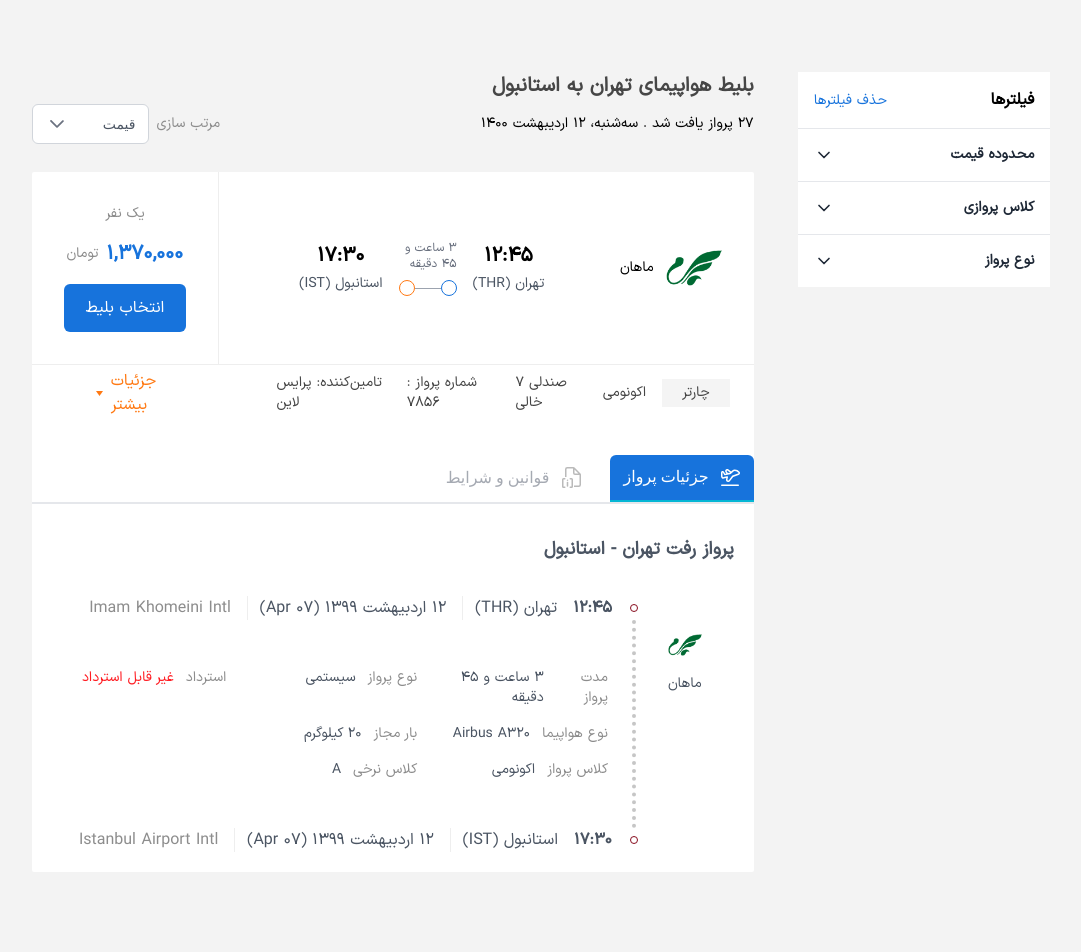
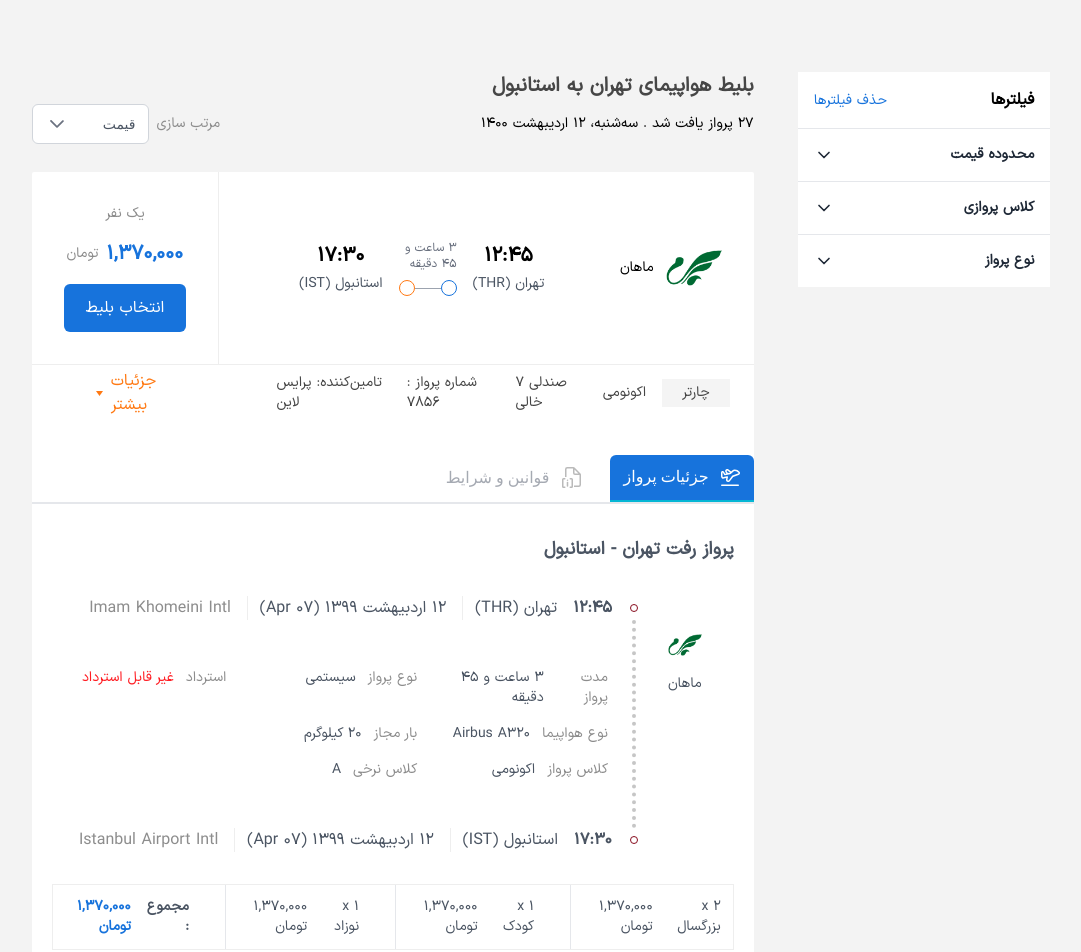
Before and after one commit to AmirNBK/fly-today, a Next.js app: page / in a window 1280 px wide. Shown: the top 952 px of the page, without its empty margins (99-1180 px from the left). Before the commit the page ends 896 px from the top, so only its background shows below. Built offline with nearby package versions, Linux system fonts and the light colour scheme.

Commit message:
developed passenger cost info component for flight result card details tab

```diff
--- a/components/FlightResultCard/FlightExtraDetails/DetailTab/DetailTab.tsx
+++ b/components/FlightResultCard/FlightExtraDetails/DetailTab/DetailTab.tsx
@@ -3,9 +3,17 @@ import localFont from 'next/font/local'
 import flightIcon from '@/assets/icons/flightIcon.png'
 import Image from 'next/image';
 import FlightDetailedInfo from './FlightDetailedInfo/FlightDetailedInfo';
+import PassengersCostInfo from './PassengersCostInfo/PassengersCostInfo';
 const IranSans = localFont({ src: '../../../../assets/fonts/IRANSansXFaNum-Regular.ttf' })
 
 const DetailTab = () => {
+    const costItems = [
+        { label: 'x 2 بزرگسال', amount: '۱,۳۷۰,۰۰۰ تومان' },
+        { label: 'x 1 کودک', amount: '۱,۳۷۰,۰۰۰ تومان' },
+        { label: 'x 1 نوزاد', amount: '۱,۳۷۰,۰۰۰ تومان' },
+        { label: 'مجموع :', amount: '۱,۳۷۰,۰۰۰ تومان', isBold: true, isHighlight: true }
+    ];
+
     return (
         <div className={`${IranSans.className} DetailTab flex flex-col items-start mt-3`}>
             <h1 className=' font-bold text-lg'>
@@ -31,6 +39,9 @@ const DetailTab = () => {
                 fareClass="A"
             />
 
+
+            <PassengersCostInfo costItems={costItems} />
+
         </div>
     );
 };
--- /dev/null
+++ b/components/FlightResultCard/FlightExtraDetails/DetailTab/PassengersCostInfo/PassengersCostInfo.tsx
@@ -0,0 +1,21 @@
+import { PassengersCostInfoProps } from '@/types/types';
+import React from 'react';
+
+const PassengersCostInfo: React.FC<PassengersCostInfoProps> = ({ costItems }) => {
+    return (
+        <div className='flex flex-row gap-6 border border-[#eeeeee] mt-8 text-sm'>
+            {costItems.map((item, index) => (
+                <div key={index} className={`flex flex-row rtl gap-4 border-l pl-3 py-3 px-3 ${index === costItems.length - 1 ? 'border-l-0' : ''}`}>
+                    <p className={item.isBold ? 'font-bold' : ''}>
+                        {item.label}
+                    </p>
+                    <p className={item.isHighlight ? 'text-[#1773dc] font-bold' : ''}>
+                        {item.amount}
+                    </p>
+                </div>
+            ))}
+        </div>
+    );
+};
+
+export default PassengersCostInfo;
```
Also changed, not shown: types/types.ts (+11 -0 lines).
